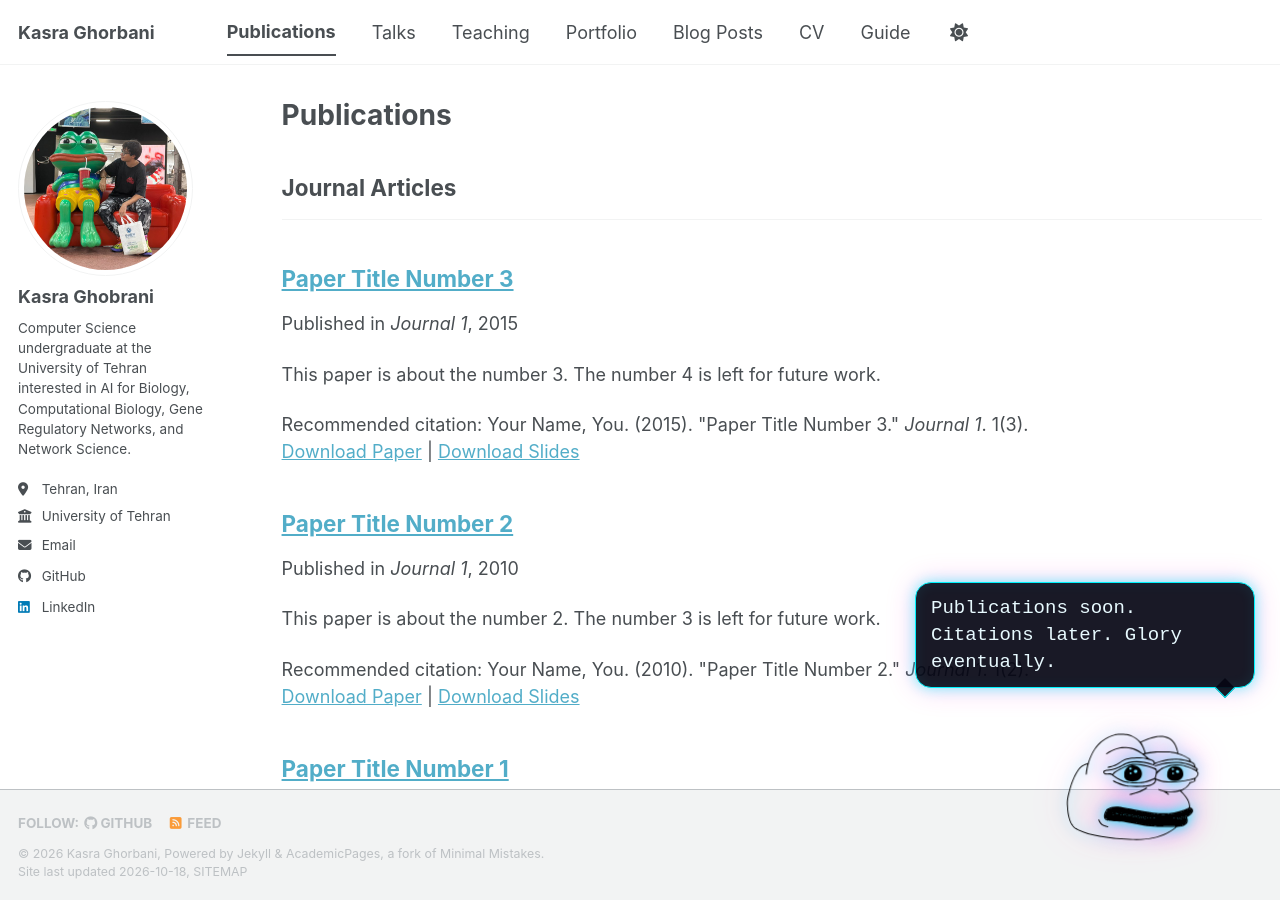
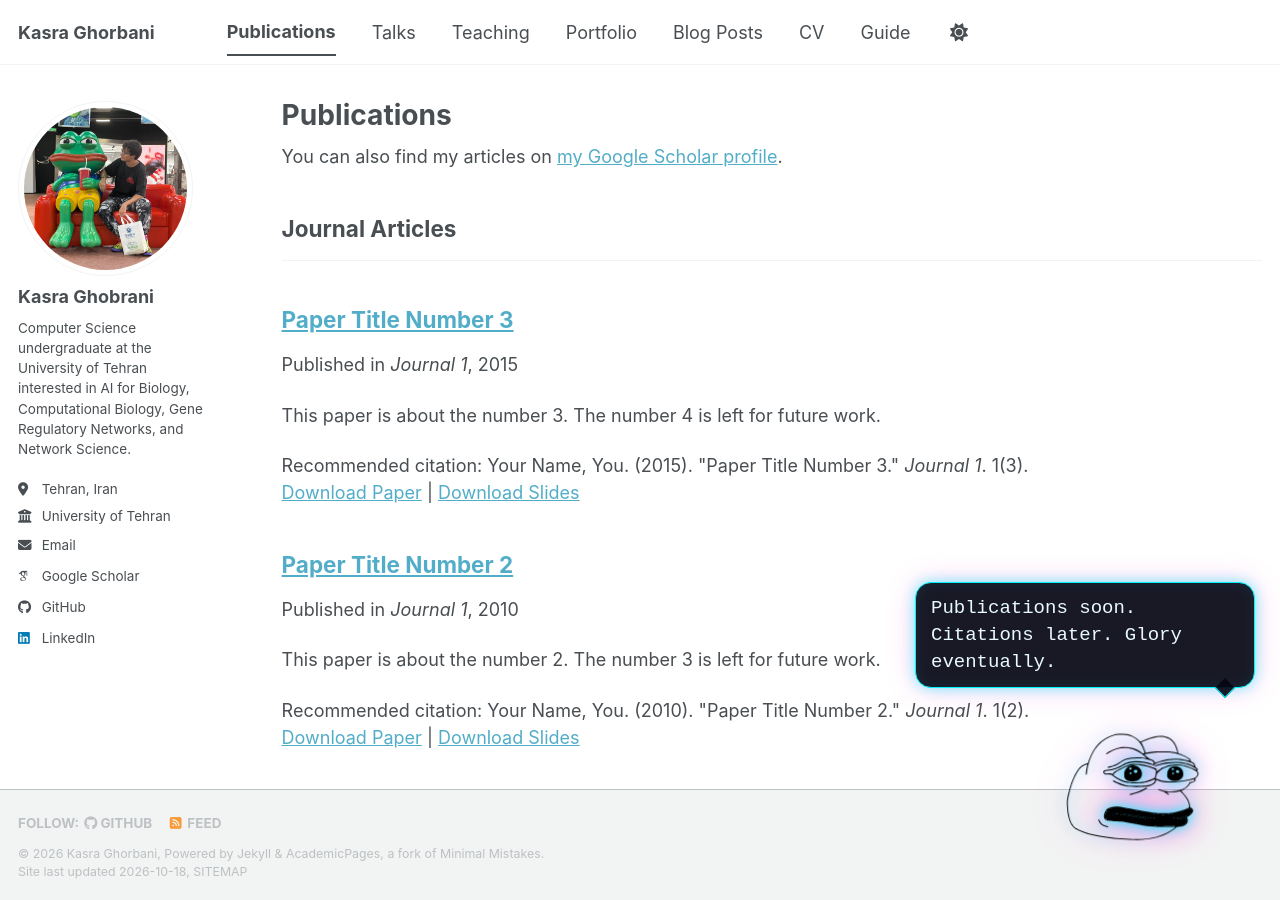
Before and after one commit to KzrLancelotV2/kasraghobrani.qzz.io, a Jekyll site: the page built from _pages/publications.html, in a window 1280 px wide and 900 px high. Built offline with Jekyll 4.4.1, drawn with Linux system fonts in a browser that asks for light colours; some web fonts are replaced; a script bundle is joined from its source files by our own code; library files that are not in the unit come from our copies; some of the changed lines change nothing that is shown.

Commit message:
Set author Google Scholar profile URL

```diff
--- a/_config.yml
+++ b/_config.yml
@@ -35,7 +35,7 @@ author:
 
   academia         :
   arxiv            :
-  googlescholar    :
+  googlescholar    : "https://scholar.google.com/citations?user=-BiOaSAAAAAJ"
   inspire-hep      :
   impactstory      :
   orcid            :
```
